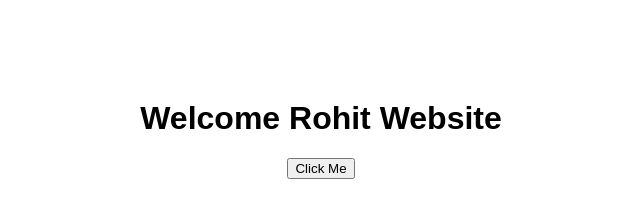
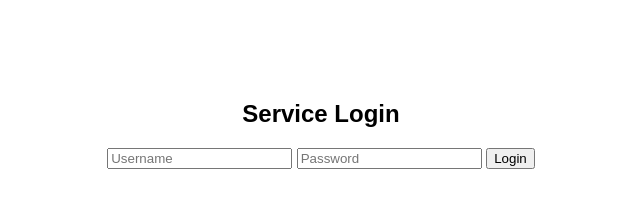
Before and after one commit to 23K61A1276/intialwebsite, a plain HTML site: page index.html in a window 1280 px wide. Shown: the whole page, without its empty margins (319-959 px from the left). Drawn offline with Linux system fonts and the light colour scheme.

Commit message:
Update index.html

```diff
--- a/index.html
+++ b/index.html
@@ -1,13 +1,26 @@
 <!DOCTYPE html>
 <html>
 <head>
-    <title>My Website</title>
+    <title>Service Login</title>
     <link rel="stylesheet" href="style.css">
 </head>
 <body>
-    <h1>Welcome Rohit Website</h1>
-    <button onclick="showMessage()">Click Me</button>
+
+    <div class="login-container">
+        <h2>Service Login</h2>
+
+        <form id="loginForm">
+            <input type="text" id="username" placeholder="Username" required>
+
+            <input type="password" id="password" placeholder="Password" required>
+
+            <button type="submit">Login</button>
+        </form>
+
+        <p id="message"></p>
+    </div>
 
     <script src="script.js"></script>
+
 </body>
 </html>
```
